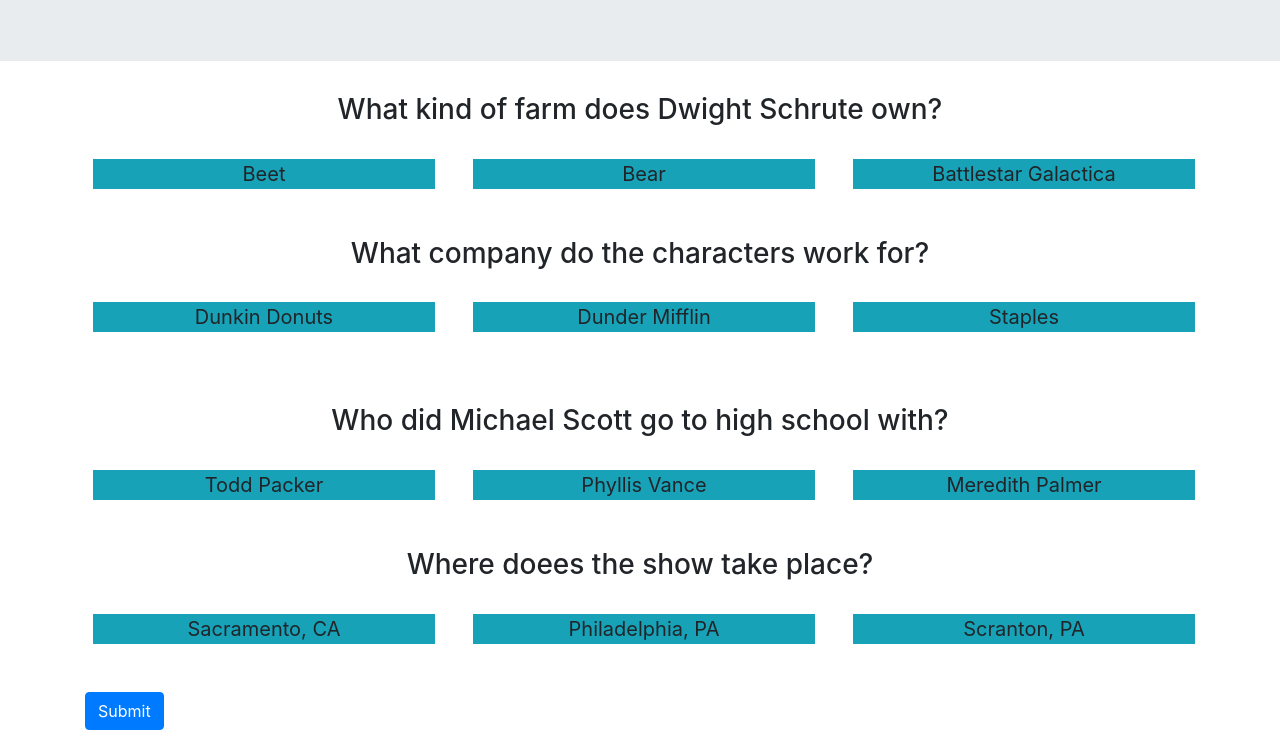
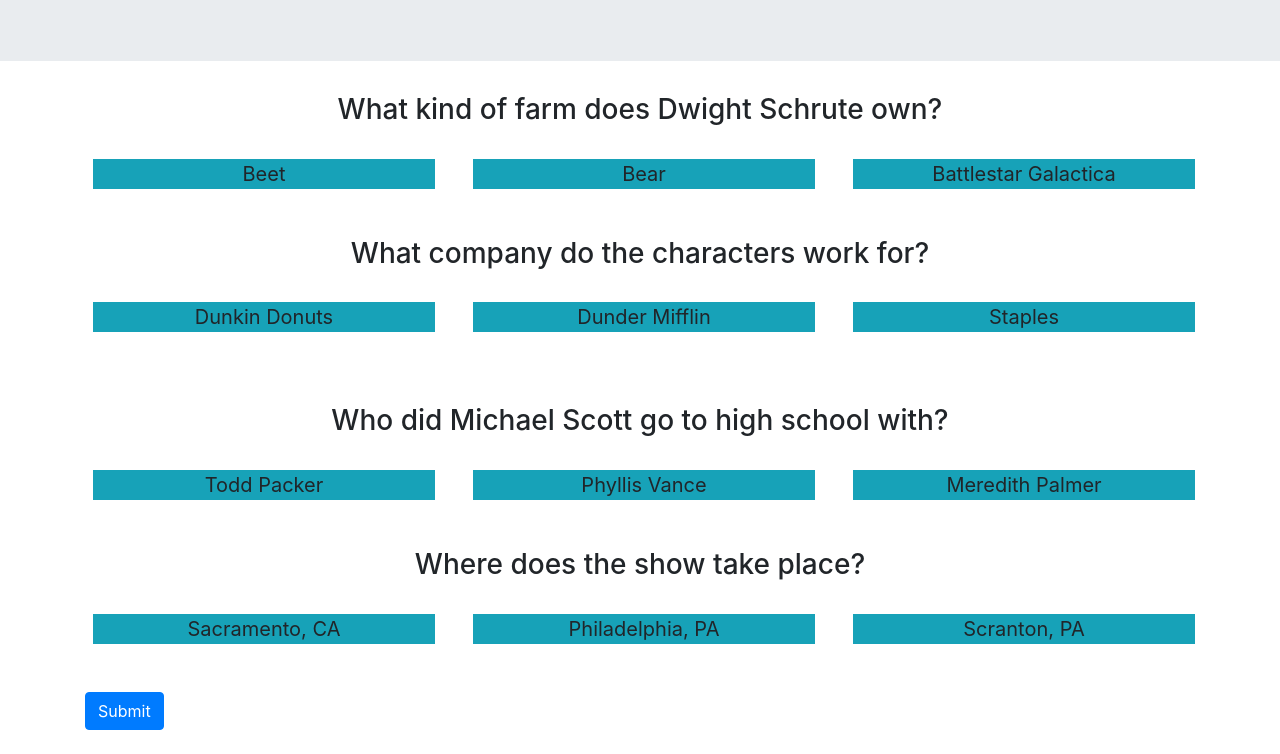
Before and after one commit to lindsive/the-office-trivia-game, a plain HTML site: page index.html in a window 1280 px wide. Both pictures are taken after a click on the button "START". Shown: the part 166-920 px from the top of the page. Before the commit the page ends 896 px from the top, so only its background shows below. Drawn offline with nearby package versions, Linux system fonts and the light colour scheme.

Commit message:
fixednissue with submit button

```diff
--- a/assets/javascript/app.js
+++ b/assets/javascript/app.js
@@ -1,4 +1,4 @@
-$(document).ready(function () {
+
 
     var correct = 0;
     var incorrect = 0;
@@ -63,6 +63,8 @@
 
 
 
+        })
+    })
                     function submit() {
                         $("#submitButton").on("click", function () {
                             $(".results").show();
@@ -72,6 +74,4 @@
                     }
 
                     submit();
-        })
-    })
-})
+// })
--- a/index.html
+++ b/index.html
@@ -120,7 +120,7 @@
         <div class="container q4">
             <div class="row">
                 <div class="col-md">
-                    <h3>Where doees the show take place?</h3>
+                    <h3>Where does the show take place?</h3>
                 </div>
             </div>
 
@@ -151,8 +151,9 @@
                 </div>
             </div>
         </div>
+    </div>
 
-    </div>
+    <br>
 
     <div class="container results">
         <div class="row">
@@ -171,10 +172,6 @@
             <div class="col-md-4" id="a2">
                 <div class="bg-info ml-md-2" id="incorrectScore">Incorrect:</div>
             </div>
-
-            <div class="col-md-4" id="a3">
-                <div class="bg-info ml-md-2" id="unansweredScore">Unanswered:</div>
-            </div>
         </div>
     </div>
 
```
Also changed, not shown: assets/css/style.css (line endings or trailing spaces), 1 other file. Lines whose indentation alone changed are shown as unchanged.
